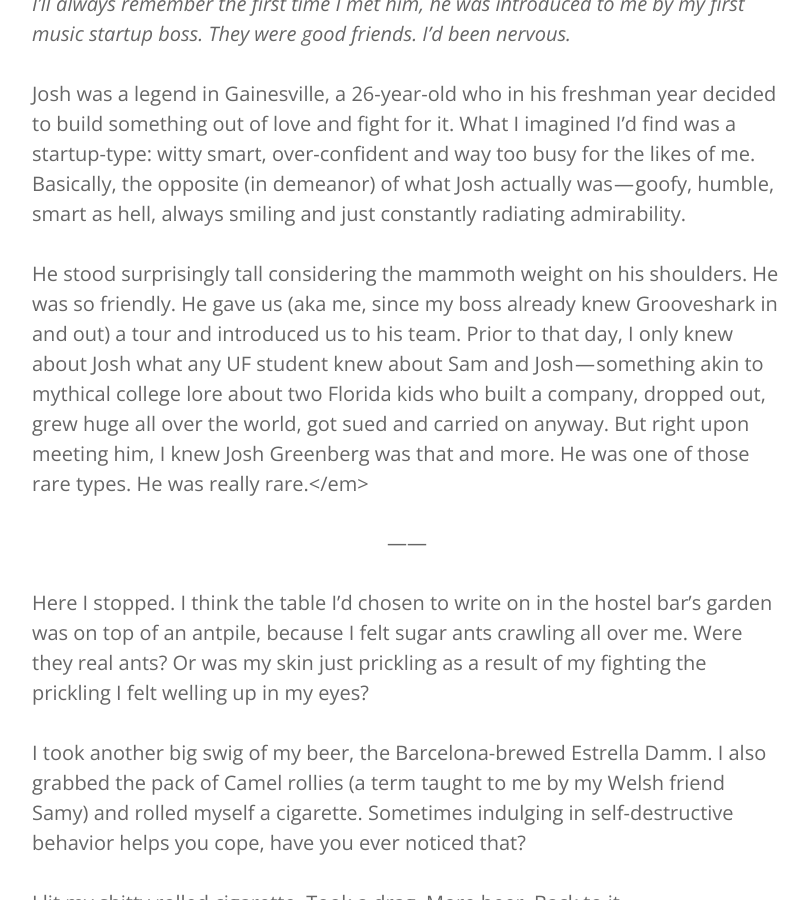
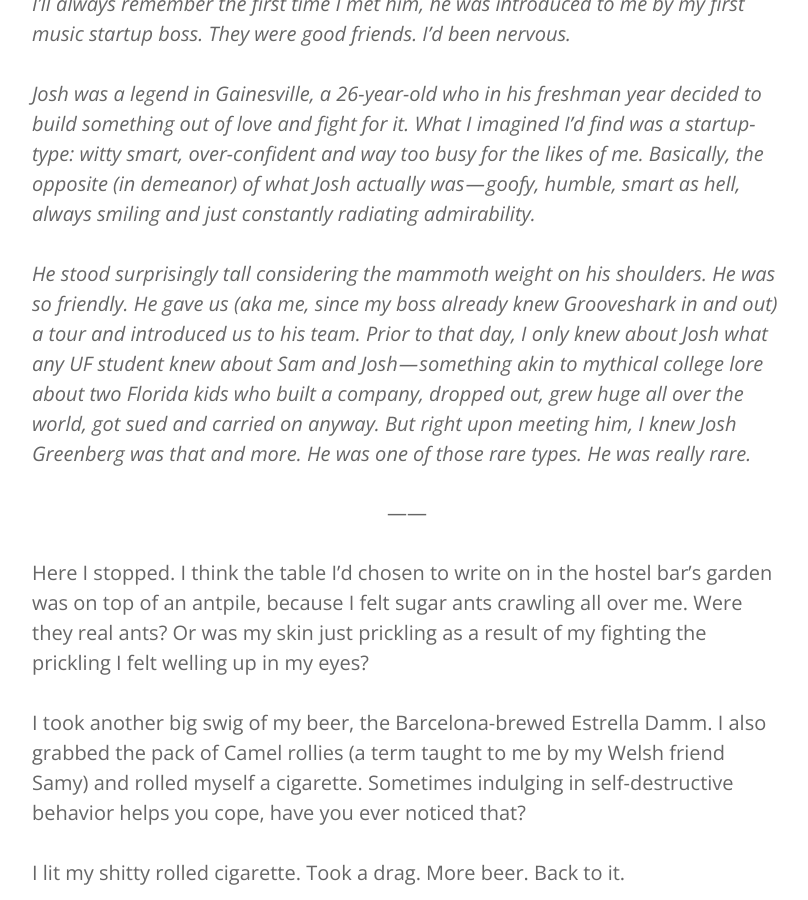
Before and after one commit to vanessais/vanessais.github.io, a Jekyll site: the page built from _posts/2015-07-22-for-josh.md, in a window 1280 px wide and 900 px high, scrolled down 1012 px. Shown: the whole window, without its empty margins (233-1041 px from the left). Built offline with Jekyll 4.4.1, drawn with Linux system fonts in a browser that asks for light colours; nearby versions of some CDN libraries; some of the changed text lies outside the part shown.

Commit message:
formatting:

```diff
--- a/_posts/2015-07-22-for-josh.md
+++ b/_posts/2015-07-22-for-josh.md
@@ -18,11 +18,11 @@ But this isn’t about me. This is about Josh.
 
 <center>&mdash;&mdash;</center>
 
-<em>I’ll always remember the first time I met him, he was introduced to me by my first music startup boss. They were good friends. I’d been nervous.
+<em>I’ll always remember the first time I met him, he was introduced to me by my first music startup boss. They were good friends. I’d been nervous.</em>
 
-Josh was a legend in Gainesville, a 26-year-old who in his freshman year decided to build something out of love and fight for it. What I imagined I’d find was a startup-type: witty smart, over-confident and way too busy for the likes of me. Basically, the opposite (in demeanor) of what Josh actually was — goofy, humble, smart as hell, always smiling and just constantly radiating admirability.
+<em>Josh was a legend in Gainesville, a 26-year-old who in his freshman year decided to build something out of love and fight for it. What I imagined I’d find was a startup-type: witty smart, over-confident and way too busy for the likes of me. Basically, the opposite (in demeanor) of what Josh actually was — goofy, humble, smart as hell, always smiling and just constantly radiating admirability.</em>
 
-He stood surprisingly tall considering the mammoth weight on his shoulders. He was so friendly. He gave us (aka me, since my boss already knew Grooveshark in and out) a tour and introduced us to his team. Prior to that day, I only knew about Josh what any UF student knew about Sam and Josh — something akin to mythical college lore about two Florida kids who built a company, dropped out, grew huge all over the world, got sued and carried on anyway. But right upon meeting him, I knew Josh Greenberg was that and more. He was one of those rare types. He was really rare.</em>
+<em>He stood surprisingly tall considering the mammoth weight on his shoulders. He was so friendly. He gave us (aka me, since my boss already knew Grooveshark in and out) a tour and introduced us to his team. Prior to that day, I only knew about Josh what any UF student knew about Sam and Josh — something akin to mythical college lore about two Florida kids who built a company, dropped out, grew huge all over the world, got sued and carried on anyway. But right upon meeting him, I knew Josh Greenberg was that and more. He was one of those rare types. He was really rare.</em>
 
 <center>&mdash;&mdash;</center>
 
@@ -36,13 +36,13 @@ I lit my shitty rolled cigarette. Took a drag. More beer. Back to it.
 
 <em>The second time I met him he didn’t remember me. It was a talk at UF, he was speaking at the Entrepreneurship Club. Afterward I approached him, re-introduced myself and told him I’d love to join his team at Grooveshark. He was more than receptive; one week later I had an interview with the International team and two weeks later I had a desk at the office. I’m no dev so I didn’t work under Josh. But he would always say hi and ask about what we were up to in our corner of the office. And no matter what, he was always there to help answer any question or address any concern. He was never annoyed, and even when he was stressed (and he always had something to be stressed about), he had a smile to share. Not a fake one, either, but the genuine, toothy kind.</em>
 
-<em>It was at Grooveshark that I got to know Josh, because I started hanging out with the entire team. I remember once when Cherub was in town, GS had hosted them at a private acoustic show so the entire team was at their concert that night. It was Josh’s birthday. I bought him two birthday shots of tequila, his choice, and he was so happy he hugged me and I swear my heart grew three sizes. He just radiated life, Josh did.
+<em>It was at Grooveshark that I got to know Josh, because I started hanging out with the entire team. I remember once when Cherub was in town, GS had hosted them at a private acoustic show so the entire team was at their concert that night. It was Josh’s birthday. I bought him two birthday shots of tequila, his choice, and he was so happy he hugged me and I swear my heart grew three sizes. He just radiated life, Josh did.</em>
 
-About nine months later, I’d left Grooveshark and was thinking about starting my own music startup.
+<em>About nine months later, I’d left Grooveshark and was thinking about starting my own music startup.</em>
 
-I told Josh, whose first words were, “Uh oh.” I naively asked him to sign an NDA for me. He laughed and reminded me that he works for a music company, he can’t sign an NDA. I was embarassed but decided that fuck it, if I can’t trust Josh who the hell can I trust?
+<em>I told Josh, whose first words were, “Uh oh.” I naively asked him to sign an NDA for me. He laughed and reminded me that he works for a music company, he can’t sign an NDA. I was embarassed but decided that fuck it, if I can’t trust Josh who the hell can I trust?</em>
 
-He was great. He told me everything he’d do different, how he’d tweak my business model, consumer behavior, competitor trends, what he’d do if he were me. I walked away from our hour-long conversation with my head spinning. Josh was so great.</em>
+<em>He was great. He told me everything he’d do different, how he’d tweak my business model, consumer behavior, competitor trends, what he’d do if he were me. I walked away from our hour-long conversation with my head spinning. Josh was so great.</em>
 
 <center>&mdash;&mdash;</center>
 
@@ -52,11 +52,11 @@ I picked up the phone.
 
 <center>&mdash;&mdash;</center>
 
-<em>I saw Josh a few more times after that.
+<em>I saw Josh a few more times after that.</em>
 
-He got me into Grooveshark’s last holiday party. He would always indugle me when I wanted to catch up, be brutally honest about how things at Grooveshark were, no holds barred. He would ask how I’m doing, what I’m up to. I’d tell him. He would always have streams of his golden advice to give.
+<em>He got me into Grooveshark’s last holiday party. He would always indugle me when I wanted to catch up, be brutally honest about how things at Grooveshark were, no holds barred. He would ask how I’m doing, what I’m up to. I’d tell him. He would always have streams of his golden advice to give.</em>
 
-Most recently, I wrote to Josh when I heard Grooveshark had shut down. He responded. He was okay — he was relieved. He had more projects on the horizon, and everything was going to be fine. I too was relieved. As long as Josh would carry on in Gainesville, the small town where he’d made his name would be alright.</em>
+<em>Most recently, I wrote to Josh when I heard Grooveshark had shut down. He responded. He was okay — he was relieved. He had more projects on the horizon, and everything was going to be fine. I too was relieved. As long as Josh would carry on in Gainesville, the small town where he’d made his name would be alright.</em>
 
 <center>&mdash;&mdash;</center>
 
```
